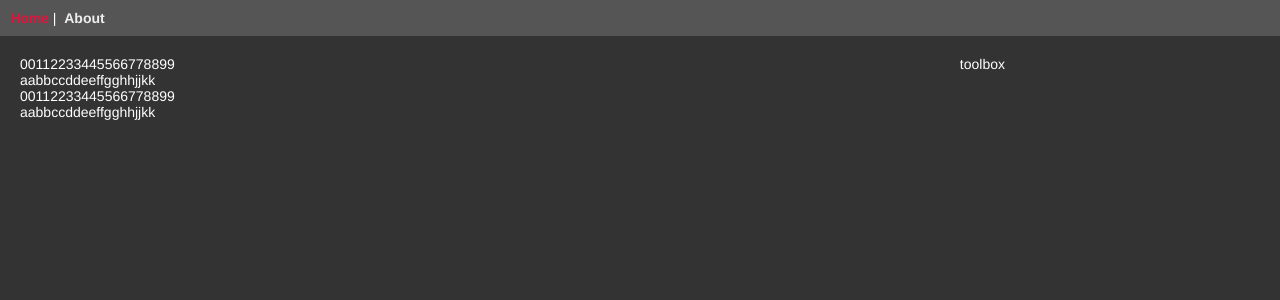
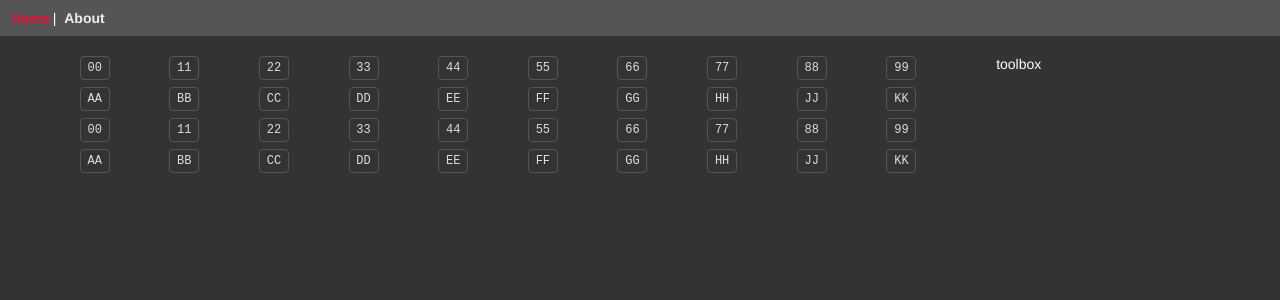
Before and after one commit to lambia/vue-overlap, a Vue app: page /#/ in a window 1280 px wide. Shown: the top 300 px of the page. Built offline with nearby package versions, Linux system fonts and the light colour scheme.

Commit message:
basic grid

```diff
--- a/src/components/Cell.vue
+++ b/src/components/Cell.vue
@@ -1,5 +1,7 @@
 <template>
+    <!-- <span class="cellWrapper"> -->
     <span class="cell">{{data}}</span>
+    <!-- </span> -->
 </template>
 
 <script>
@@ -11,4 +13,18 @@ export default {
 };
 </script>
 
-<style scoped lang="scss"></style>
+<style scoped lang="scss">
+.cell {
+    display: inline-block;
+    text-align: center;
+    border: solid 1px #555; /* function from saved color */
+    color: #ddd; /* function from saved color */
+    border-radius: 4px;
+    font-family: monospace; /* source-code-pro or roboto mono */
+    text-transform: uppercase; /* from options */
+    /* Make functions with argument, change class from app */
+    padding: 4px; /*( fontSize / 4) */
+    font-size: 12px; /* fontSize */
+    width: 20px; /* (fontSize * chunkSize) - (fontSize / 4) */
+}
+</style>
--- a/src/components/Row.vue
+++ b/src/components/Row.vue
@@ -19,7 +19,9 @@ export default {
 </script>
 
 <style scoped lang="scss">
-#toolbox {
-    padding: 10px;
+.row {
+    padding-bottom: 0.5em;
+    display: flex;
+    justify-content: space-evenly; /* meglio safe center per compatibilità */
 }
 </style>
--- a/src/views/Home.vue
+++ b/src/views/Home.vue
@@ -24,7 +24,7 @@ export default {
     font-size: 14px;
     display: flex;
     flex-flow: row wrap;
-    justify-content: safe space-evenly; /* meglio safe center per compatibilità */
+    justify-content: space-evenly; /* meglio safe center per compatibilità */
     align-items: stretch;
     align-content: stretch;
 }
```
Also changed, not shown: 1 other file (tests, documents, lock files or other folders).
